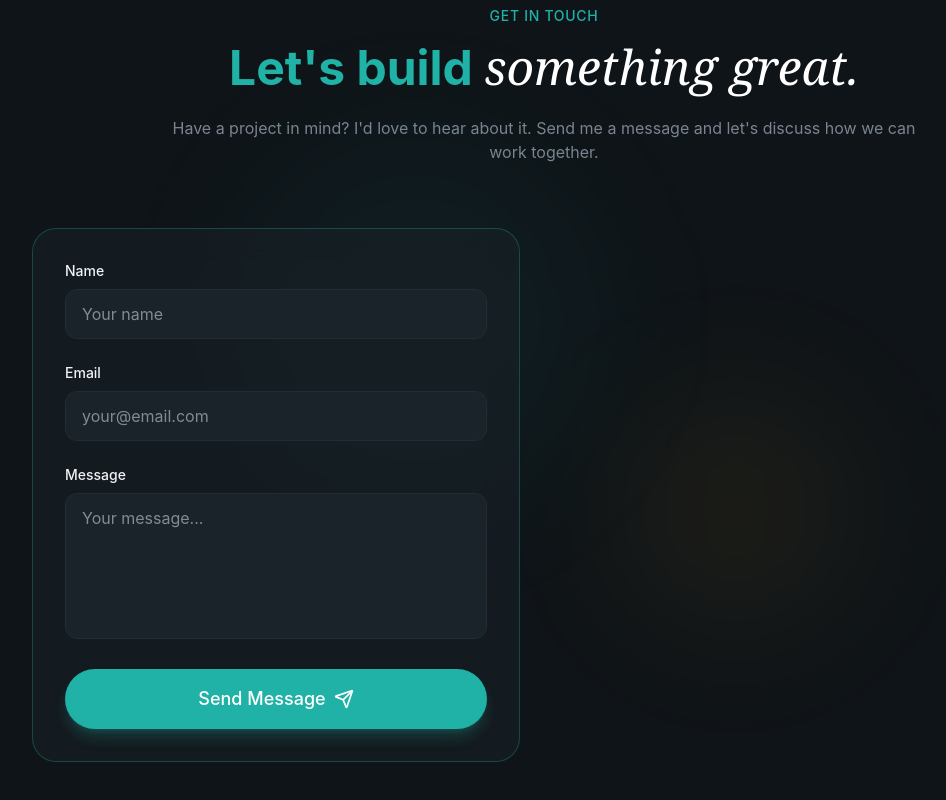
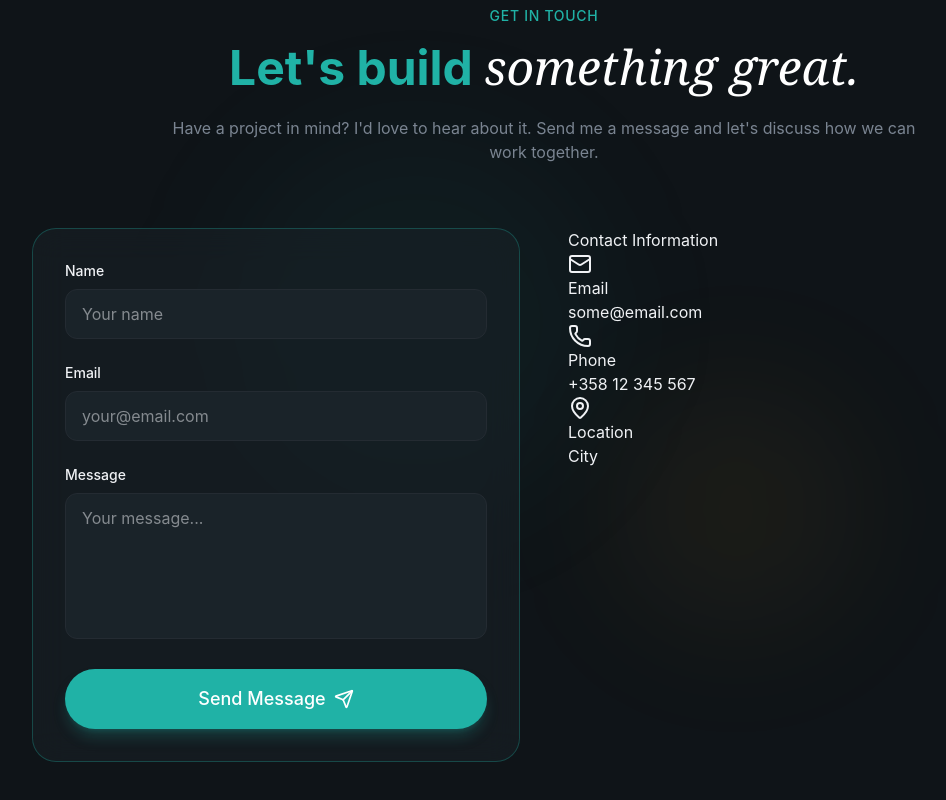
Before and after one commit to dovile-mart/devportfolio, a React (Vite) app: page / in a window 1280 px wide. Shown: the part 5228-6028 px from the top of the page, without its empty margins (96-1042 px from the left). Built offline with nearby package versions, Linux system fonts and the light colour scheme.

Commit message:
Add Contact Info section

```diff
--- a/src/sections/Contact.jsx
+++ b/src/sections/Contact.jsx
@@ -216,6 +216,31 @@ export const Contact = () => {
                             )}
                         </form>
                     </div>
+
+                    { /**Contact Info */}
+                    <div>
+                        <div>
+                            <h3>
+                            Contact Information
+                            </h3>
+                            <div>
+                                {contactInfo.map((item, i) => (
+                                    <a
+                                        key={i}
+                                        href={item.href}
+                                    >
+                                        <div>
+                                            <item.icon />
+                                        </div>
+                                        <div>
+                                            <div>{item.label}</div>
+                                            <div>{item.value}</div>
+                                        </div>
+                                    </a>
+                                ))}
+                            </div>
+                        </div>
+                    </div>
                 </div>
 
             </div>
```
